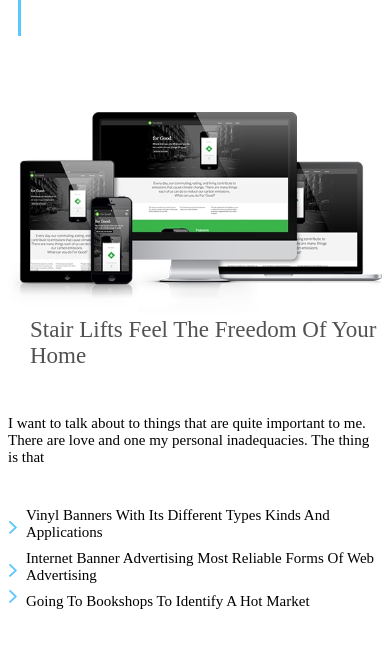
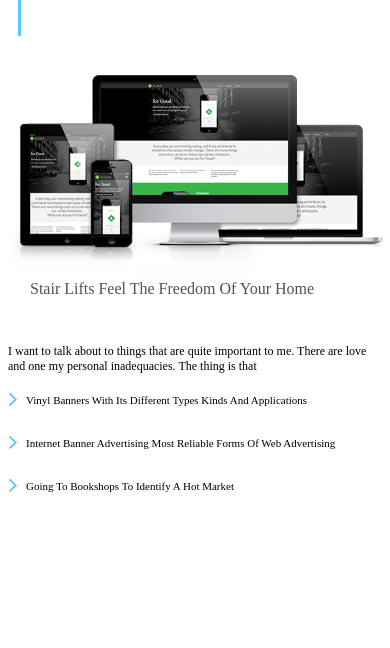
Before and after one commit to Ramazan06Dakiev/Application, a website: page src/index.html in a window 390 px wide. Drawn offline with Linux system fonts and the light colour scheme.

Commit message:
стили sass

```diff
--- a/src/css/style.css
+++ b/src/css/style.css
@@ -40,6 +40,7 @@
   height: 22px;
   font-weight: 300;
   display: block;
+  /* блок good */
 }
 .good-block__subtitle::after {
   content: url(../img/good/angle-right.svg);
@@ -48,3 +49,41 @@
   top: -20px;
   right: 17px;
 }
+.good-block__subtitle .good-block__title {
+  margin-bottom: 25px;
+  font-size: 22px;
+}
+.good-block__subtitle .good-block__subtitle {
+  font-size: 14px;
+}
+.good-block__subtitle .good-block__description {
+  margin-bottom: 26px;
+  font-size: 14px;
+}
+
+@media screen and (max-width: 768px) {
+  /* блок good */
+  .good {
+    margin-top: 50px;
+  }
+
+  .good-block img {
+    margin-top: 25px;
+  }
+
+  .good-block__title {
+    font-size: 16px;
+  }
+
+  .good-block__description {
+    font-size: 12px;
+    margin-bottom: 20px;
+  }
+
+  .good-block__subtitle {
+    font-size: 11px;
+  }
+  .good-block__subtitle::after {
+    top: -13px;
+  }
+}
```
